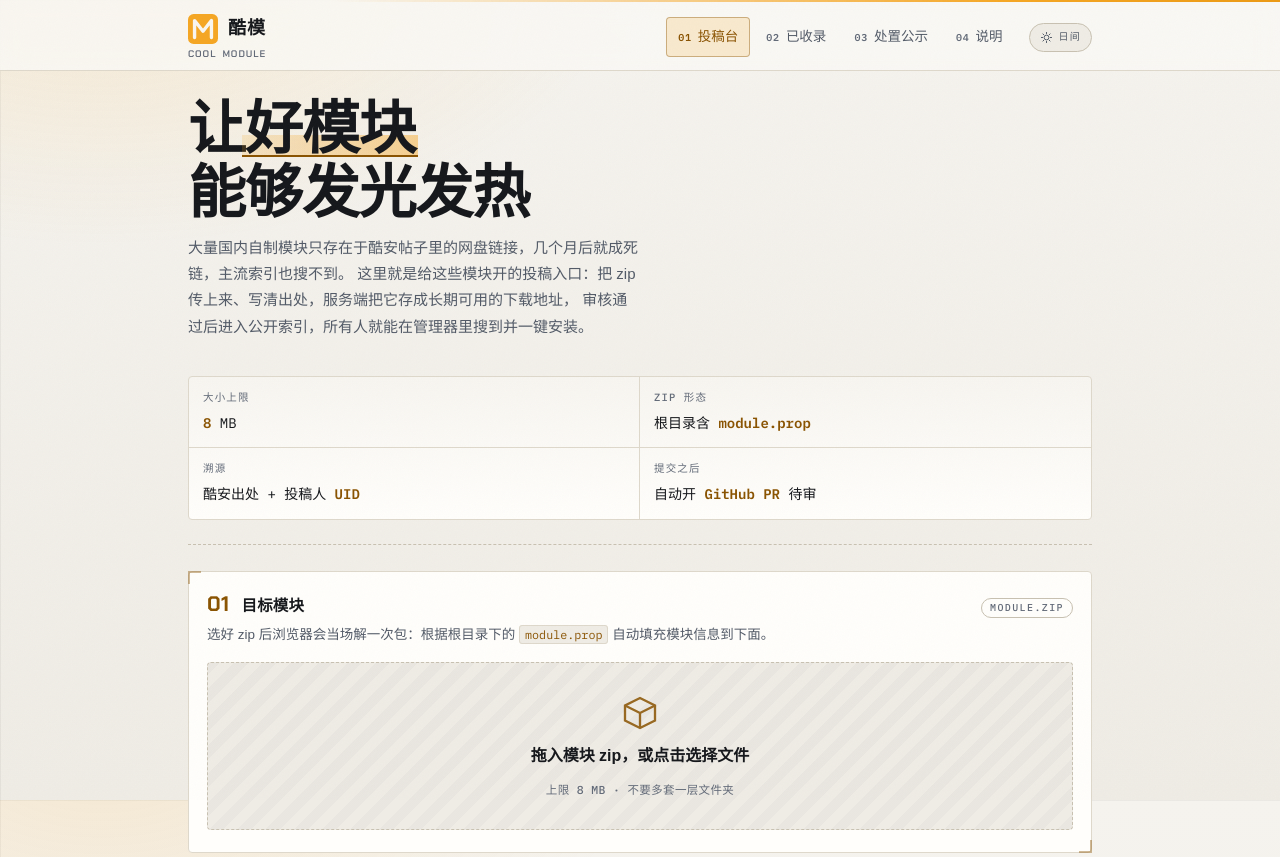
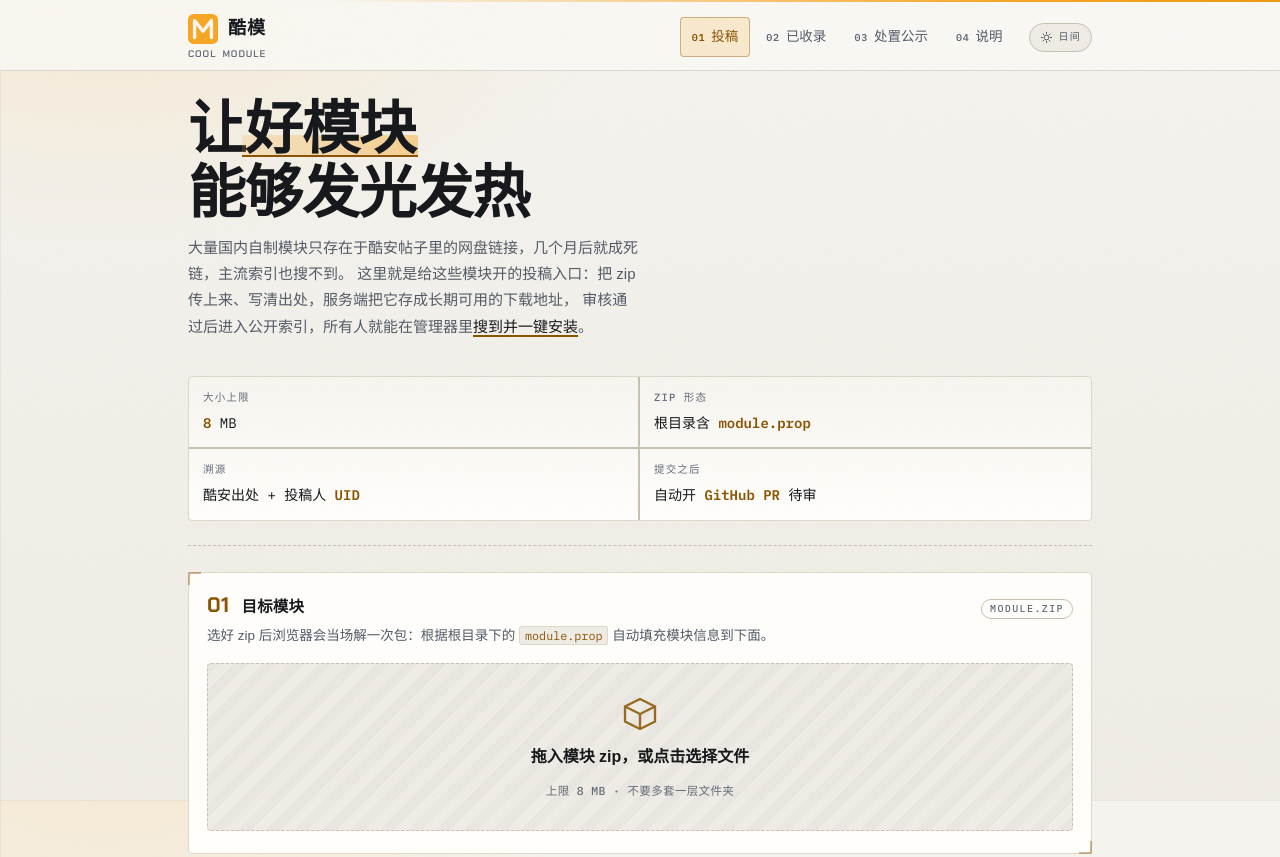
Before and after one commit to SukiSU-Community/modules-site, a website with bundled scripts: page public/index.html in a window 1280 px wide. Shown: the top 857 px of the page. Built offline with nearby package versions, Linux system fonts and the light colour scheme; no server answers.

Commit message:
fix(ui): 十字线加粗、placeholder 统一 15px、导航改「投稿」；全站不再出现真实 UID
四处标注：
- 十字线 1px --line → 2px --line-2（外框仍 1px，中间的线才读得出是「分格」而不是「四张卡片」）。
- input.mono 从 13.5px 提到 15px：等宽框和正文框的 placeholder 之前一个 13.5 一个 15，
  区分该交给字体本身，不该用字号暗示「这两栏重要程度不同」。
- 导航第一项「投稿台」→「投稿」（app.js 的视图标签与注释跟着改）。
- 导语里「搜到并一键安装」加琥珀下划线（2px、offset 3px）；中文加粗几乎看不出来。

UID：placeholder 原本写的是投稿人自己的真实 UID，而它在 README 与 config.js 的注释里
也各出现了一次 —— 这个仓库是公开的。全部换成中性示例，并加一条钉：placeholder 里
不许再出现纯数字示例。selftest 99 项全过；把数字塞回去恰好红一条。

```diff
--- a/public/index.html
+++ b/public/index.html
@@ -79,7 +79,7 @@
           <span class="plate__lat" id="brand-lat"><span data-w>COOL</span><span data-w>MODULE</span></span>
         </div>
         <nav class="nav" aria-label="站点分区">
-          <a href="#/submit"><i>01</i>投稿台</a>
+          <a href="#/submit"><i>01</i>投稿</a>
           <a href="#/index"><i>02</i>已收录</a>
           <a href="#/incidents"><i>03</i>处置公示</a>
           <a href="#/about"><i>04</i>说明</a>
@@ -98,7 +98,7 @@
     </header>
 
     <main id="main">
-      <!-- ====================== 01 投稿台 ====================== -->
+      <!-- ====================== 01 投稿 ====================== -->
       <section class="view" id="view-submit" aria-labelledby="h-submit">
         <div class="hero rise">
           <div class="hero__grid">
@@ -110,7 +110,7 @@
               <p class="hero__lede" id="hero-lede">
                 大量国内自制模块只存在于酷安帖子里的网盘链接，几个月后就成死链，主流索引也搜不到。
                 这里就是给这些模块开的投稿入口：把 zip 传上来、写清出处，服务端把它存成长期可用的下载地址，
-                审核通过后进入公开索引，所有人就能在管理器里搜到并一键安装。
+                审核通过后进入公开索引，所有人就能在管理器里<span class="hl">搜到并一键安装</span>。
               </p>
             </div>
           </div>
@@ -239,7 +239,7 @@
             </div>
             <div class="field">
               <div class="field__lab"><label for="f-uid">投稿人酷安 UID<span class="req">*</span></label></div>
-              <input class="mono" type="text" id="f-uid" data-k="coolapkUid" placeholder="2781460" inputmode="numeric" autocomplete="off" spellcheck="false" required />
+              <input class="mono" type="text" id="f-uid" data-k="coolapkUid" placeholder="4-12 位数字" inputmode="numeric" autocomplete="off" spellcheck="false" required />
               <p class="field__help">
                 酷安 App「我的」→ <b>点头像进个人主页</b> → 右上角<b>三点</b> →
                 「查看我的资料」里的 <b>用户 UID</b>。
--- a/public/scripts/app.js
+++ b/public/scripts/app.js
@@ -128,7 +128,7 @@ const fieldValue = (key) => (fieldEls[key] ? fieldEls[key].value.trim() : "");
 /* ------------------------------------------------------- 路由：hash 三视图 */
 
 const VIEWS = {
-  submit: { el: "#view-submit", label: "投稿台" },
+  submit: { el: "#view-submit", label: "投稿" },
   index: { el: "#view-index", label: "已收录" },
   incidents: { el: "#view-incidents", label: "处置公示" },
   about: { el: "#view-about", label: "说明" },
--- a/public/scripts/config.js
+++ b/public/scripts/config.js
@@ -73,8 +73,8 @@ export const CONFIG = {
   // 真实性核实必须由后端做：api.coolapk.com 不给浏览器开放跨域，而且 X-App-Token
   // 要 native 签名算法，前端拿不到。前端只是调你 Worker 上的这个路径。
   //   期望契约（照 /check 的风格：任何情况都回 HTTP 200，只读 status）：
-  //     GET ${API_BASE}/user?uid=2781460
-  //     → {"status":"verified","uid":"2781460","nickname":"…","avatar":"…"}
+  //     GET ${API_BASE}/user?uid=1234567
+  //     → {"status":"verified","uid":"1234567","nickname":"…","avatar":"…"}
   //       只有真的反查过酷安、确认昵称与 UID 对应，才允许回这个值
   //     → {"status":"self_reported","uid":"…"}
   //       后端只是原样回显，这次没核实（核实开关被运维关掉，或 UID 形状不对）
--- a/public/styles/panel.css
+++ b/public/styles/panel.css
@@ -482,6 +482,14 @@ h1 .hi::after {
   max-width: 54ch;
   color: var(--ink-2);
 }
+/* 导语里只划一处重点，用琥珀下划线而不是加粗：加粗在中文里几乎看不出来。 */
+.hero__lede .hl {
+  color: var(--ink);
+  text-decoration: underline;
+  text-decoration-color: var(--amber);
+  text-decoration-thickness: 2px;
+  text-underline-offset: 3px;
+}
 .readout {
   font: 500 12.5px/1.9 var(--mono);
   color: var(--mint);
@@ -510,8 +518,8 @@ h1 .hi::after {
   display: grid;
   gap: 4px;
   padding: 12px 14px;
-  border-right: 1px solid var(--line);
-  border-bottom: 1px solid var(--line);
+  border-right: 2px solid var(--line-2);
+  border-bottom: 2px solid var(--line-2);
 }
 /* 十字线：右与下各一条，最右列与最底行收掉，中间才正好成十字 */
 .spec__cell:nth-child(2n) {
@@ -682,8 +690,10 @@ textarea {
 }
 input.mono,
 textarea.mono {
+  /* 字号与正文输入框一致（15px）：placeholder 在两种输入框之间不能一个 13.5 一个 15，
+     那会让人以为两个框填的东西重要程度不同。要区分靠等宽字体本身。 */
   font-family: var(--mono);
-  font-size: 13.5px;
+  font-size: 15px;
 }
 textarea {
   min-height: 76px;
```
Also changed, not shown: tools/selftest.mjs (+10 -5 lines), README.md.
